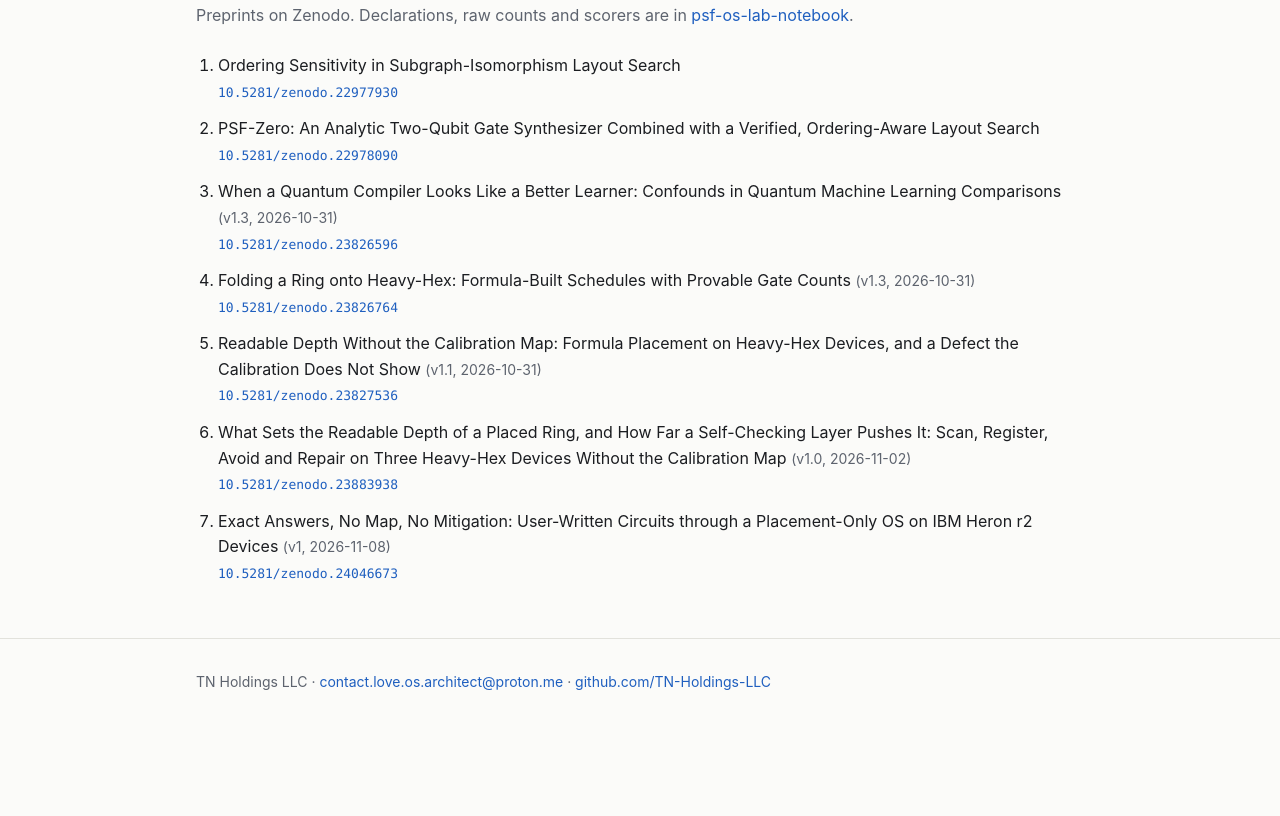
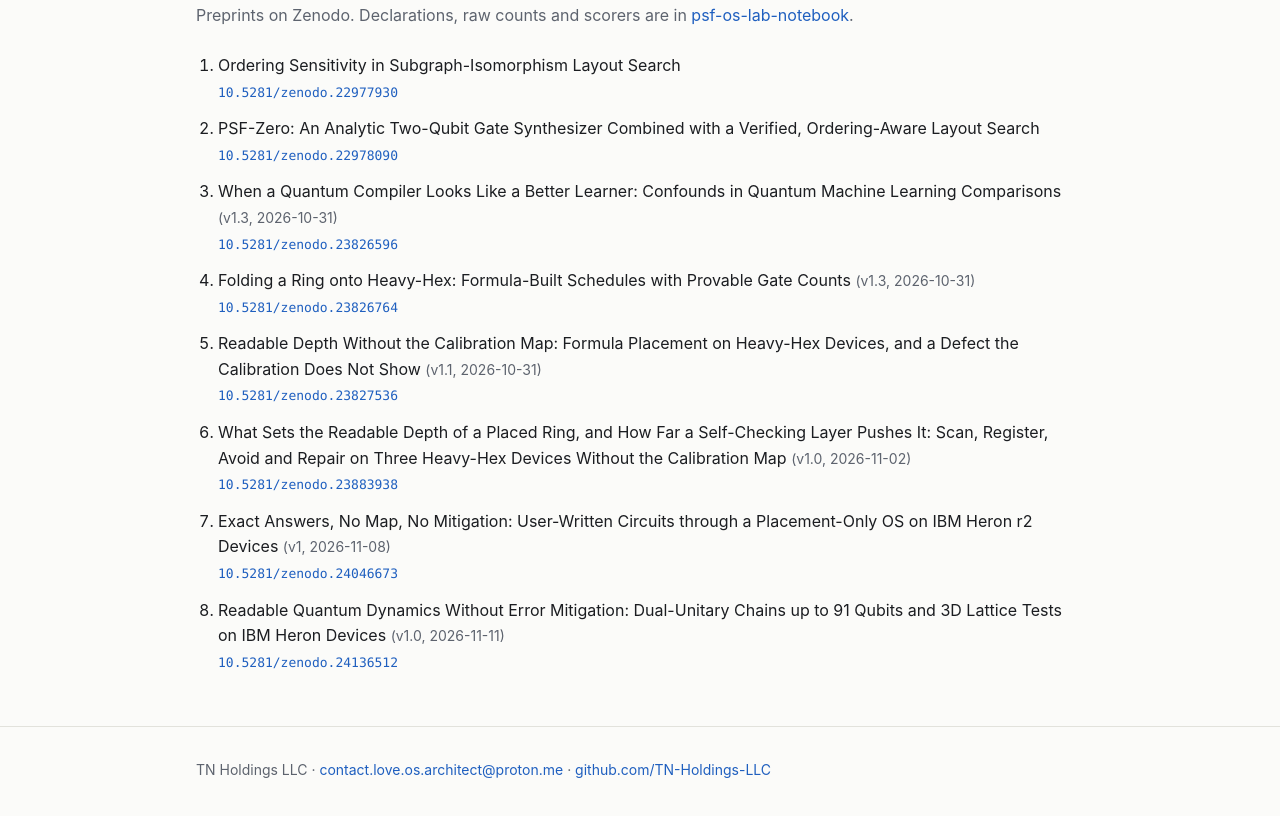
Before and after one commit to TN-Holdings-LLC/TN-Holdings-LLC.github.io, a plain HTML site: page index.html in a window 1280 px wide. Shown: the part 2741-3557 px from the top of the page. Before the commit the page ends 3482 px from the top, so only its background shows below. Drawn offline with Linux system fonts and the light colour scheme.

Commit message:
Site: paper 8
Co-Authored-By: Claude Opus 5.5 <noreply@anthropic.com>
Claude-Session: https://claude.ai/code/session_016Vyx9hpT74N2UFugGPzQWe

```diff
--- a/index.html
+++ b/index.html
@@ -173,6 +173,7 @@
         <li>Readable Depth Without the Calibration Map: Formula Placement on Heavy-Hex Devices, and a Defect the Calibration Does Not Show <span class="meta">(v1.1, 2026-10-31)</span><br><a class="doi" href="https://doi.org/10.5281/zenodo.23827536">10.5281/zenodo.23827536</a></li>
         <li>What Sets the Readable Depth of a Placed Ring, and How Far a Self-Checking Layer Pushes It: Scan, Register, Avoid and Repair on Three Heavy-Hex Devices Without the Calibration Map <span class="meta">(v1.0, 2026-11-02)</span><br><a class="doi" href="https://doi.org/10.5281/zenodo.23883938">10.5281/zenodo.23883938</a></li>
         <li>Exact Answers, No Map, No Mitigation: User-Written Circuits through a Placement-Only OS on IBM Heron r2 Devices <span class="meta">(v1, 2026-11-08)</span><br><a class="doi" href="https://doi.org/10.5281/zenodo.24046673">10.5281/zenodo.24046673</a></li>
+        <li>Readable Quantum Dynamics Without Error Mitigation: Dual-Unitary Chains up to 91 Qubits and 3D Lattice Tests on IBM Heron Devices <span class="meta">(v1.0, 2026-11-11)</span><br><a class="doi" href="https://doi.org/10.5281/zenodo.24136512">10.5281/zenodo.24136512</a></li>
       </ol>
     </div>
   </section>
```
